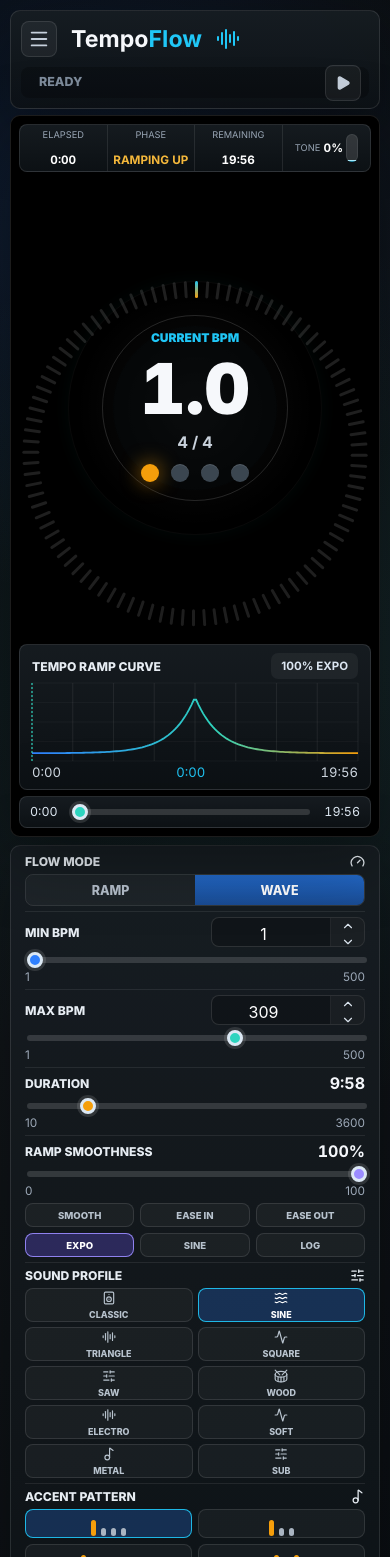
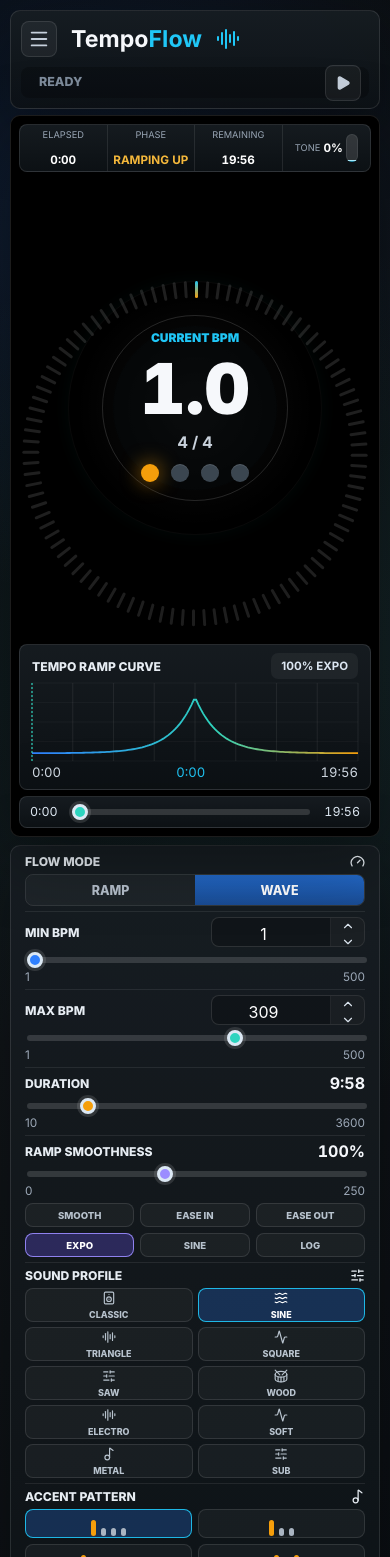
Before and after one commit to oreogano9/bpmapp, a React (Vite) app: page / in a window 390 px wide. Shown: the top 1557 px of the page. Built offline with nearby package versions, Linux system fonts and the light colour scheme.

Commit message:
Improve tone display responsiveness

```diff
--- a/src/main.jsx
+++ b/src/main.jsx
@@ -25,6 +25,7 @@
 const BPM_MAX = 500;
 const DURATION_MIN = 10;
 const DURATION_MAX = 3600;
+const CURVE_AMOUNT_MAX = 250;
 
 const profiles = [
   { id: 'classic', label: 'Classic', icon: Speaker },
@@ -89,7 +90,7 @@
   const p = clamp(progress, 0, 1);
   const amount = curveAmount / 100;
   const curved = applyCurve(p, curveType);
-  return p + (curved - p) * amount;
+  return clamp(p + (curved - p) * amount, 0, 1);
 }
 
 function getTempoAt(elapsed, mode, startBpm, targetBpm, duration, curveAmount = 0, curveType = 'smoothstep') {
@@ -503,15 +504,15 @@
   const [isRunning, setIsRunning] = useState(false);
   const [elapsed, setElapsed] = useState(0);
   const [pulse, setPulse] = useState(0);
-  const [toneLevel, setToneLevel] = useState(0);
   const [beatIndex, setBeatIndex] = useState(0);
   const tapTimes = useRef([]);
   const mainPanelRef = useRef(null);
   const toneBarRef = useRef(null);
+  const toneTextRef = useRef(null);
+  const visualFrameAt = useRef(0);
   const visualPitchPhase = useRef(0);
-  const visualFrameAt = useRef(0);
-  const toneReadoutAt = useRef(0);
   const elapsedReadoutAt = useRef(0);
+  const pulseReadoutAt = useRef(0);
   const elapsedRef = useRef(0);
 
   const pattern = patterns.find((item) => item.id === patternId) ?? patterns[0];
@@ -562,7 +563,10 @@
           setElapsed(nextElapsed);
         }
       }
-      setPulse((value) => value * 0.88);
+      if (now - pulseReadoutAt.current > 50) {
+        pulseReadoutAt.current = now;
+        setPulse((value) => value * 0.68);
+      }
       let nextToneLevel = 0;
       if (isRunning && isContinuousProfile(profileId)) {
         const bpm = getTempoAt(nextElapsed, mode, startBpm, targetBpm, duration, curveAmount, curveType);
@@ -576,10 +580,7 @@
       const tonePercent = `${clampedTone * 100}%`;
       mainPanelRef.current?.style.setProperty('--tone-scale', clampedTone.toFixed(4));
       if (toneBarRef.current) toneBarRef.current.style.height = tonePercent;
-      if (now - toneReadoutAt.current > 80 || !isRunning) {
-        toneReadoutAt.current = now;
-        setToneLevel(nextToneLevel);
-      }
+      if (toneTextRef.current) toneTextRef.current.textContent = `${Math.round(clampedTone * 100)}%`;
       frame = requestAnimationFrame(tick);
     };
     frame = requestAnimationFrame(tick);
@@ -667,7 +668,7 @@
           </div>
 
           <div className="controlGroup">
-            <SliderRow label="Ramp Smoothness" value={curveAmount} min={0} max={100} accent="#9b8cff" onChange={setCurveAmount} display={curveAmount === 0 ? 'Straight' : `${curveAmount}%`} />
+            <SliderRow label="Ramp Smoothness" value={curveAmount} min={0} max={CURVE_AMOUNT_MAX} accent="#9b8cff" onChange={setCurveAmount} display={curveAmount === 0 ? 'Straight' : `${curveAmount}%`} />
             <div className="curveTypeGrid" aria-label="Curve type">
               {curveTypes.map((curve) => (
                 <button key={curve.id} className={curveType === curve.id ? 'active' : ''} onClick={() => setCurveType(curve.id)}>
@@ -728,14 +729,14 @@
           <button className="resetButton" onClick={reset}>Reset Session</button>
         </aside>
 
-        <section className="mainPanel" ref={mainPanelRef}>
+        <section className={`mainPanel ${isRunning ? 'isRunning' : ''}`} ref={mainPanelRef}>
           <div className="statsStrip">
             <div><span>Elapsed</span><strong>{formatTime(elapsed)}</strong></div>
             <div><span>Phase</span><strong>{phase}</strong></div>
             <div><span>Remaining</span><strong>{formatTime(mode === 'linear' ? duration - elapsed : total - (elapsed % total))}</strong></div>
             <div className="toneStat">
               <span>Tone</span>
-              <strong>{Math.round(toneLevel * 100)}%</strong>
+              <strong ref={toneTextRef}>0%</strong>
               <i aria-hidden="true"><b ref={toneBarRef} /></i>
             </div>
           </div>
--- a/src/styles.css
+++ b/src/styles.css
@@ -818,6 +818,10 @@
     grid-template-rows: auto minmax(0, 1fr) auto auto;
   }
 
+  .mainPanel.isRunning > * {
+    opacity: 0.4;
+  }
+
   .dialPanel {
     min-height: 0;
   }
```
